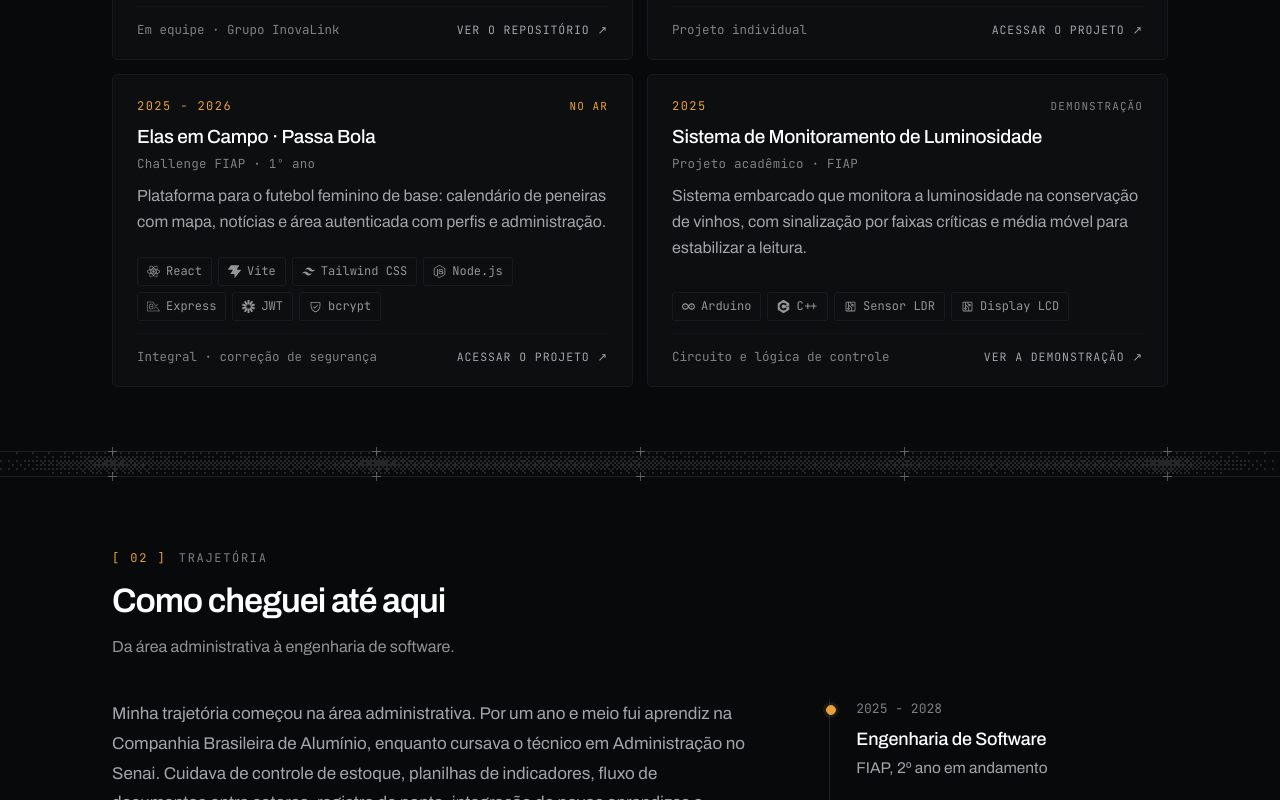
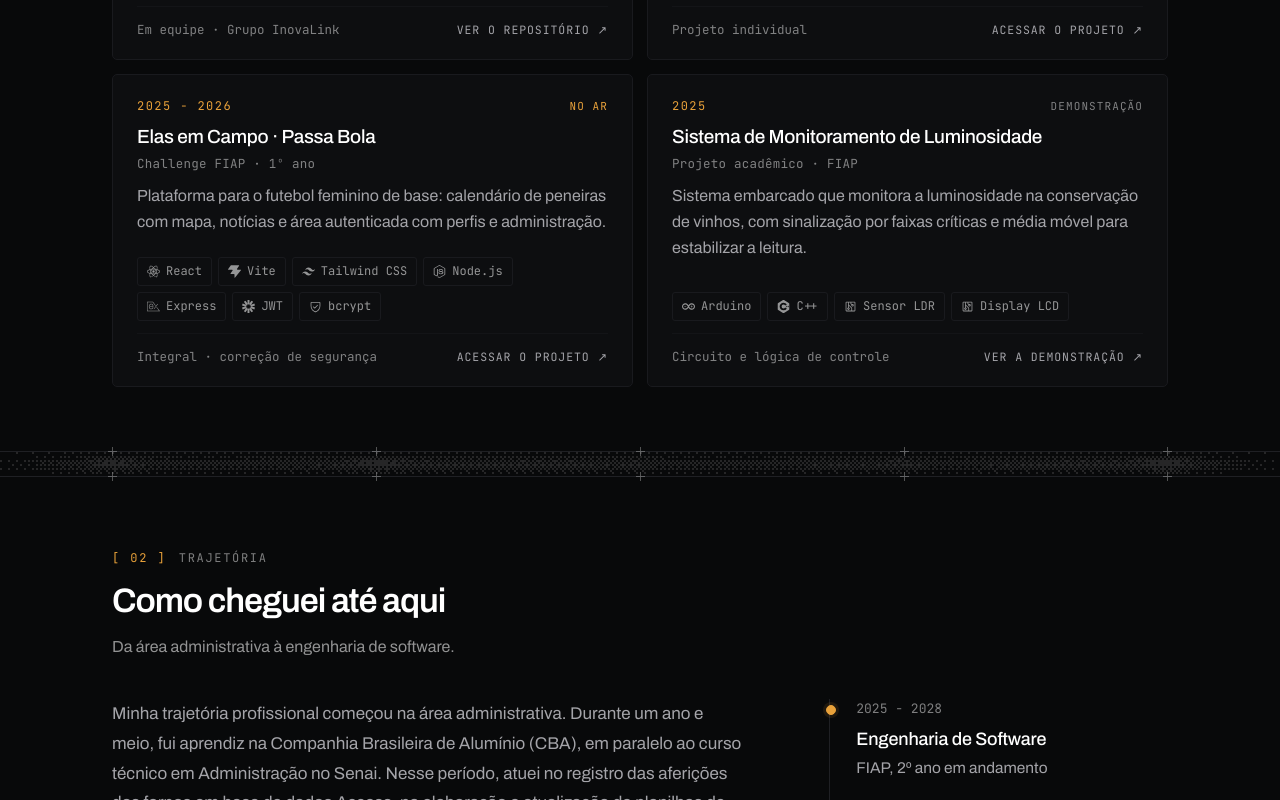
Before and after one commit to Devduu/Portfolio, a React (Vite) app: page / in a window 1280 px wide. Shown: the part 2000-2800 px from the top of the page. Built offline with nearby package versions, Linux system fonts and the light colour scheme.

Commit message:
Atualiza o texto da trajetória

```diff
--- a/src/data/perfil.js
+++ b/src/data/perfil.js
@@ -260,19 +260,19 @@ export const TECNOLOGIAS = [
    curriculo. */
 export const HISTORIA = [
   [
-    'Minha trajetória começou na área administrativa. Por um ano e meio fui aprendiz na Companhia Brasileira de Alumínio, enquanto cursava o técnico em Administração no Senai. Cuidava de controle de estoque, planilhas de indicadores, fluxo de documentos entre setores, registro de ponto, integração de novos aprendizes e aferições dos fornos numa base Access.',
+    'Minha trajetória profissional começou na área administrativa. Durante um ano e meio, fui aprendiz na Companhia Brasileira de Alumínio (CBA), em paralelo ao curso técnico em Administração no Senai. Nesse período, atuei no registro das aferições dos fornos em base de dados Access, na elaboração e atualização de planilhas de indicadores em Excel e no controle do estoque de materiais das áreas administrativa e operacional. Também participei da organização do fluxo de documentos e materiais entre setores, do apontamento de horas e lançamento de ponto dos colaboradores e da integração de novos aprendizes.',
   ],
   [
-    'Boa parte do meu dia a dia era lançar informações registro por registro em planilhas ou sistemas. Convivendo com esse volume, comecei a querer entender como aquilo podia ser automatizado, e foi esse interesse que me trouxe para a tecnologia.',
+    'Como boa parte dessa rotina envolvia lançar informações registro a registro em planilhas e sistemas, passei a me interessar por entender como esses processos poderiam ser automatizados. Foi esse interesse que me trouxe para a tecnologia.',
   ],
   [
-    'Comecei estudando por conta própria, testando linguagens até achar o que combinava comigo. Python é hoje a linguagem que mais uso e onde me sinto mais à vontade. É com ela que faço os dashboards, usando pandas, NumPy e Plotly. Fora isso, já construí bots em Node.js, aplicações web em React e sistemas embarcados em C++. Cada projeto trouxe uma dificuldade que eu ainda não tinha enfrentado, e é aí que eu mais aprendo.',
+    'Iniciei os estudos de forma autodidata, explorando diferentes linguagens até encontrar as que mais se alinhavam ao meu perfil. Hoje, Python é a linguagem com a qual tenho mais familiaridade e que utilizo em análises de dados e dashboards, com pandas, NumPy e Plotly. Também desenvolvi um chatbot de atendimento em Node.js, aplicações web em React e projetos de sistemas embarcados em C++. Cada projeto trouxe um desafio técnico novo, e é na resolução desses desafios que mais evoluo.',
   ],
   [
-    'Gosto de participar desde o início, entendendo o problema, sugerindo ideias de solução e acompanhando a definição da arquitetura e da experiência. O que me move é a solução funcionar na rotina de quem vai usar, do desenho até a entrega. Hoje um dos assuntos que mais me chama a atenção é inteligência artificial aplicada em empresas, onde vejo bastante potencial em processos que ainda são feitos registro por registro.',
+    'Gosto de participar dos projetos desde o início, entendendo o problema, propondo soluções e acompanhando a definição da arquitetura e da experiência do usuário. Meu objetivo é que a solução funcione na rotina de quem vai utilizá-la, da concepção à entrega. Tenho interesse especial em inteligência artificial aplicada ao ambiente corporativo, área em que vejo grande potencial para otimizar processos que ainda dependem de registro manual.',
   ],
   [
-    'Busco meu primeiro estágio em tecnologia para ver de perto como o desenvolvimento acontece em uma empresa. Quero trabalhar em projetos reais, com um time, e aprender com quem já faz isso há mais tempo.',
+    'Busco minha primeira oportunidade de estágio em desenvolvimento de software para acompanhar de perto o desenvolvimento dentro de uma empresa, atuar em projetos reais com um time e aprender com profissionais mais experientes.',
   ],
 ];
 
```
